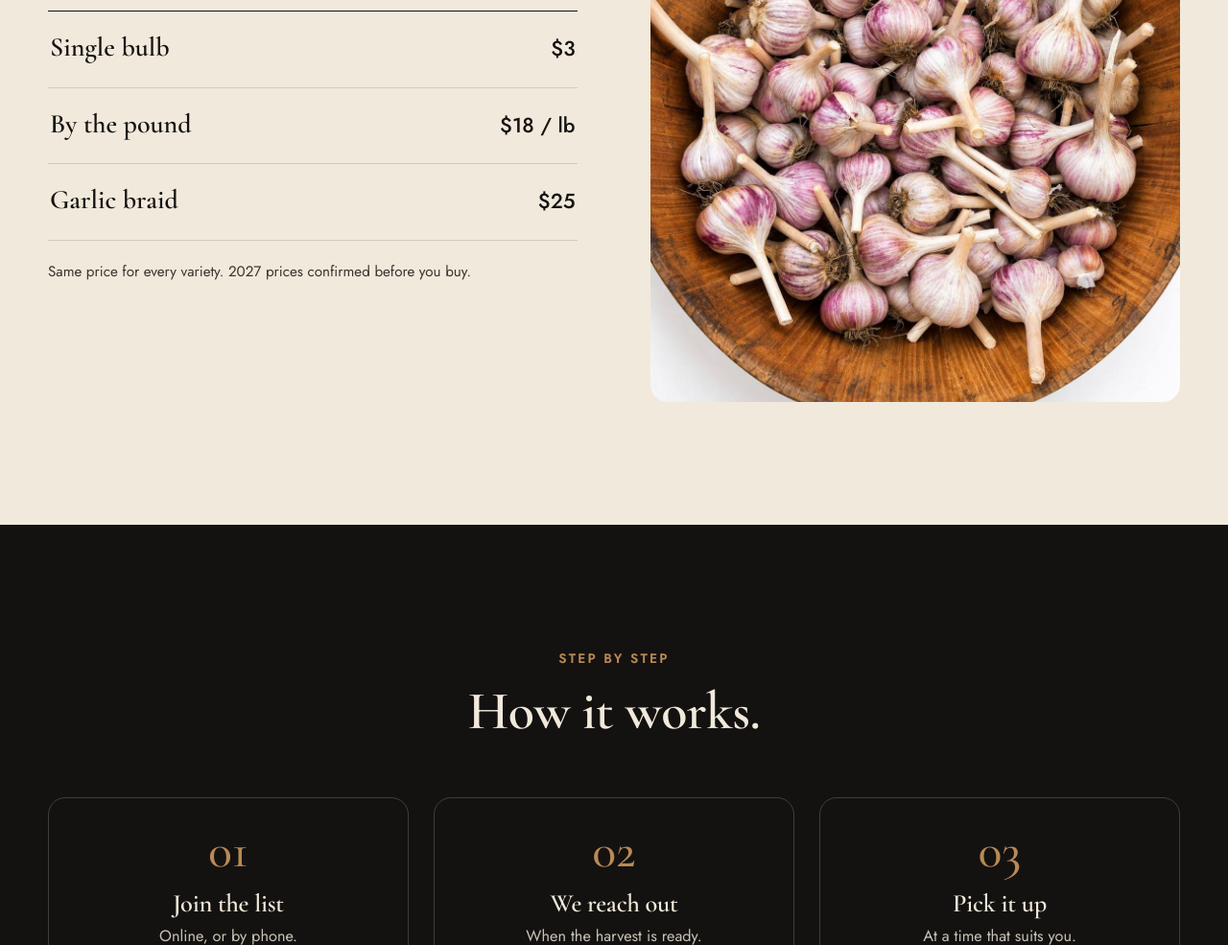
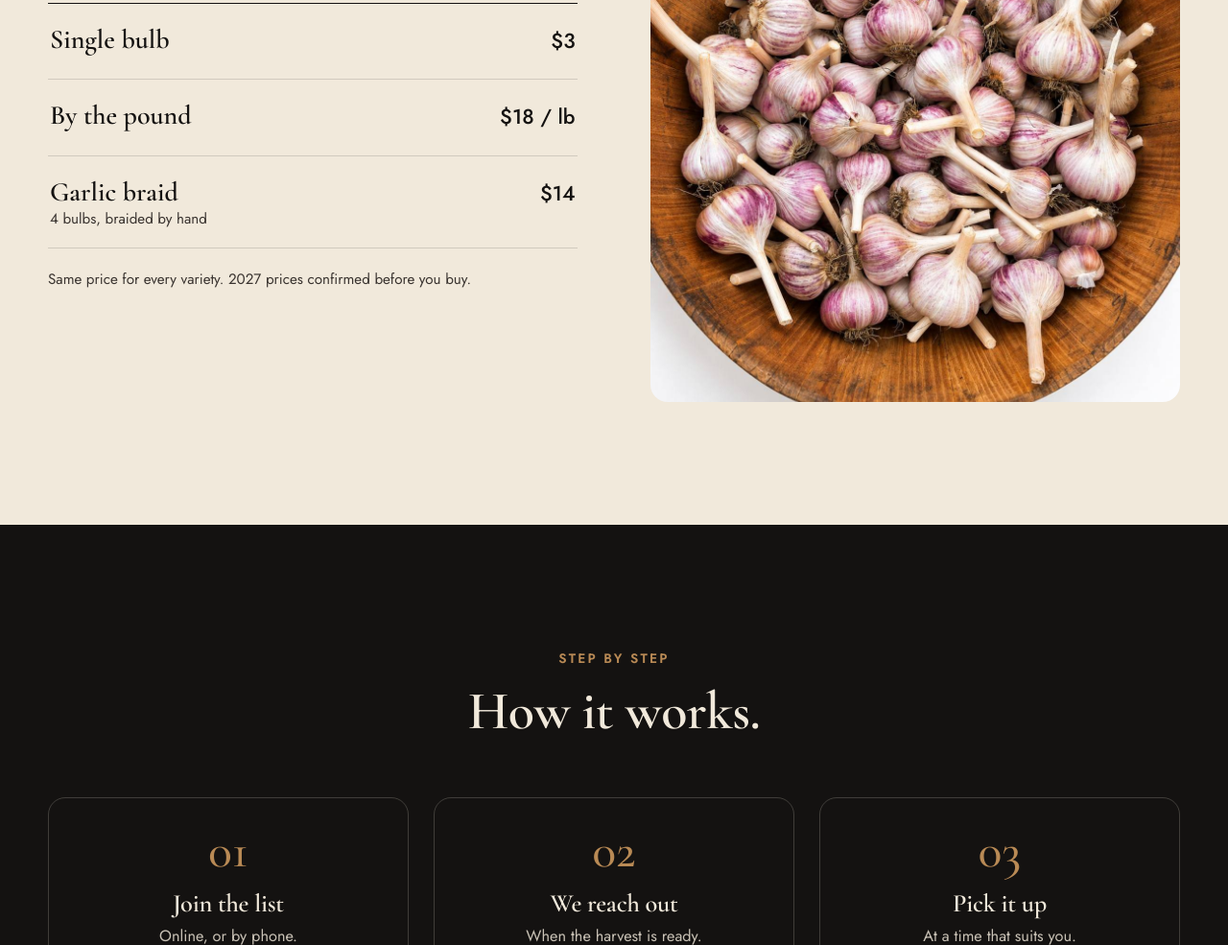
Before and after one commit to jakegricius14-cmyk/Sutherland-Farm, a plain HTML site: page how-to-order.html in a window 1280 px wide. Shown: the part 977-1962 px from the top of the page at 96% size. Drawn offline with nearby package versions, Linux system fonts and the light colour scheme.

Commit message:
Braid price: $14 for 4 bulbs, with the size shown
Co-Authored-By: Claude Opus 5.5 <noreply@anthropic.com>
Claude-Session: https://claude.ai/code/session_01DRWmHfAktiHWUr2NgRx3G3

```diff
--- a/how-to-order.html
+++ b/how-to-order.html
@@ -51,7 +51,7 @@
       <ul class="price-list">
         <li><span class="item">Single bulb</span><span class="amt">$3</span></li>
         <li><span class="item">By the pound</span><span class="amt">$18 / lb</span></li>
-        <li><span class="item">Garlic braid</span><span class="amt">$25</span></li>
+        <li><span class="item">Garlic braid<small>4 bulbs, braided by hand</small></span><span class="amt">$14</span></li>
       </ul>
       <p class="small-note">Same price for every variety. 2027 prices confirmed before you buy.</p>
     </div>
```
Also changed, not shown: index.html (+1 -1 lines).
